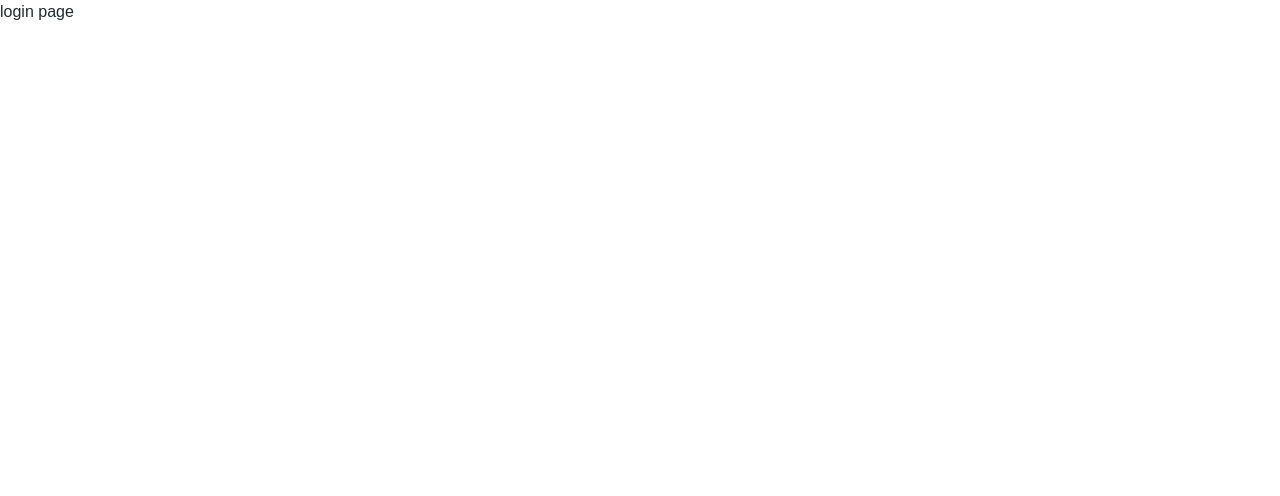
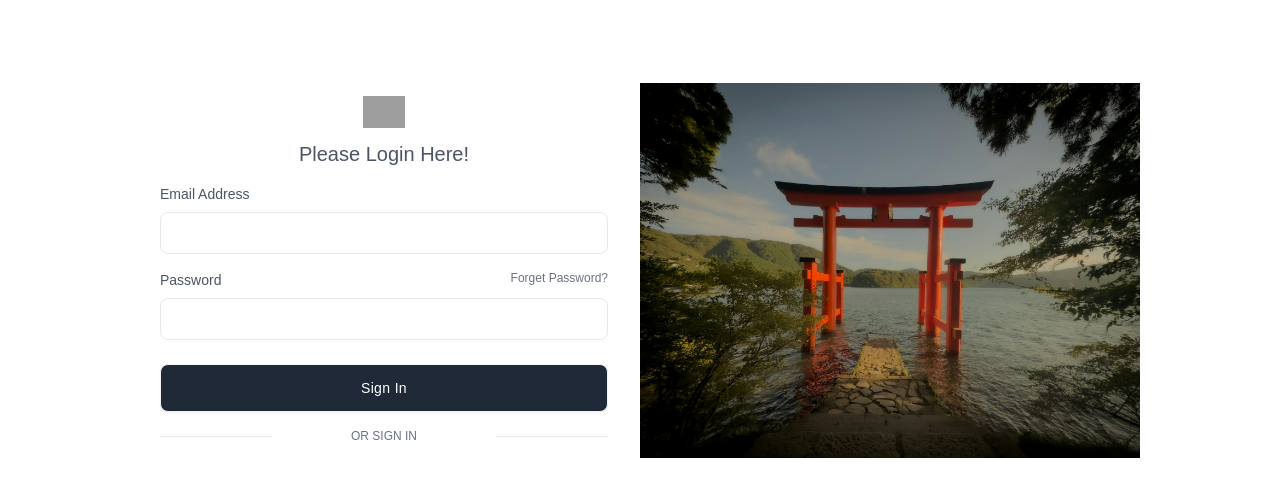
Before and after one commit to afiagithub/simple-signup, a Next.js app: page /login in a window 1280 px wide. Shown: the top 496 px of the page. Built offline with nearby package versions, Linux system fonts and the light colour scheme; grey boxes are pictures that could not be loaded.

Commit message:
designed login page

```diff
--- a/src/app/api/auth/[...nextauth]/options.ts
+++ b/src/app/api/auth/[...nextauth]/options.ts
@@ -2,6 +2,10 @@ import { AuthOptions } from "next-auth";
 import CredentialsProvider from "next-auth/providers/credentials";
 
 export const authOptions: AuthOptions = {
+    session: {
+        strategy: 'jwt',
+        maxAge: 30 * 24 * 60 * 60
+    },
     providers: [
         CredentialsProvider({
             name: "Simple Signup",
--- a/src/app/api/auth/[...nextauth]/route.ts
+++ b/src/app/api/auth/[...nextauth]/route.ts
@@ -2,6 +2,6 @@ import NextAuth from "next-auth"
 // import GitHubProvider from "next-auth/providers/github";
 import {authOptions} from "./options"
 
-const handler =  NextAuth(authOptions)
+const handler = NextAuth(authOptions)
 
 export {handler as GET, handler as POST};
--- a/src/app/login/page.tsx
+++ b/src/app/login/page.tsx
@@ -1,9 +1,56 @@
+"use client"
+import Image from 'next/image'
 import React from 'react'
+import LoginImg from "@/images/tori.jpg"
 
 const Login = () => {
+  const handleSubmit = (event: React.FormEvent<HTMLFormElement>) => {
+    event.preventDefault()
+    console.log("Hello");
+
+  }
   return (
-    <div>
-      login page
+    <div className="flex flex-row-reverse items-center w-full max-w-sm mx-auto overflow-hidden bg-white rounded-lg lg:max-w-5xl mt-16">
+      <div className="hidden lg:block lg:w-1/2 h-full">
+        <Image src={LoginImg} width={500} height={800} alt='Banner' className='h-full' />
+      </div>
+
+      <div className="w-full px-6 py-8 md:px-8 lg:w-1/2">
+        <div className="flex justify-center mx-auto">
+          <Image width={20} height={20} className="w-auto h-7 sm:h-8"
+            src="https://merakiui.com/images/logo.svg" alt="Logo" />
+        </div>
+        <p className="mt-3 text-xl text-center text-gray-600">Please Login Here!</p>
+        <form onSubmit={handleSubmit}>
+          <div className="mt-4">
+            <label className="block mb-2 text-sm font-medium text-gray-600 ">Email Address</label>
+            <input id="LoggingEmailAddress" className="block w-full px-4 py-2 text-gray-700 bg-white border rounded-lg
+                     focus:border-blue-400 focus:ring-opacity-40 dark:focus:border-blue-300 focus:outline-none focus:ring focus:ring-blue-300" type="email" />
+          </div>
+
+          <div className="mt-4">
+            <div className="flex justify-between">
+              <label className="block mb-2 text-sm font-medium text-gray-600 ">Password</label>
+              <a href="#" className="text-xs text-gray-500 hover:underline">Forget Password?</a>
+            </div>
+
+            <input id="loggingPassword" className="block w-full px-4 py-2 text-gray-700 bg-white border rounded-lg  focus:border-blue-400 focus:ring-opacity-40 dark:focus:border-blue-300 focus:outline-none focus:ring focus:ring-blue-300" type="password" />
+          </div>
+
+          <div className="mt-6">
+            <input type='submit' value={'Sign In'}
+            className="btn w-full px-6 py-3 text-sm font-medium tracking-wide text-white capitalize transition-colors duration-300 transform bg-gray-800 rounded-lg hover:bg-gray-700 focus:outline-none focus:ring focus:ring-gray-300 focus:ring-opacity-50"/>
+          </div>
+        </form>
+
+        <div className="flex items-center justify-between mt-4">
+          <span className="w-1/5 border-b dark:border-gray-600 md:w-1/4"></span>
+          <a href="#" className="text-xs text-gray-500 uppercase dark:text-gray-400 hover:underline">
+            or Sign In</a>
+          <span className="w-1/5 border-b dark:border-gray-600 md:w-1/4"></span>
+        </div>
+
+      </div>
     </div>
   )
 }
--- a/src/app/signup/page.tsx
+++ b/src/app/signup/page.tsx
@@ -1,24 +1,28 @@
+"use client"
 import Image from 'next/image'
 import React from 'react'
 import SignupImg from "@/images/tori.jpg"
 
 const Signup = () => {
+    const handleSubmit = (event: React.FormEvent<HTMLFormElement>) => {
+        event.preventDefault()
+        console.log("Hello");
+
+    }
     return (
         <div className="flex items-center w-full max-w-sm mx-auto overflow-hidden bg-white rounded-lg lg:max-w-5xl mt-16">
             <div className="hidden lg:block lg:w-1/2 h-full">
-            <Image src={SignupImg} width={500} height={800} alt='Banner' className='h-full'/>
+                <Image src={SignupImg} width={500} height={800} alt='Banner' className='h-full' />
             </div>
 
             <div className="w-full px-6 py-8 md:px-8 lg:w-1/2">
                 <div className="flex justify-center mx-auto">
                     <Image width={20} height={20} className="w-auto h-7 sm:h-8"
-                    src="https://merakiui.com/images/logo.svg" alt="Logo"/>
+                        src="https://merakiui.com/images/logo.svg" alt="Logo" />
                 </div>
+                <p className="mt-3 text-xl text-center text-gray-600">Welcome, Register Here!</p>
 
-                <p className="mt-3 text-xl text-center text-gray-600">
-                    Welcome, Register Here!
-                </p>
-
+                <form onSubmit={handleSubmit}>
                     <div className="mt-4">
                         <label className="block mb-2 text-sm font-medium text-gray-600 ">Name</label>
                         <input className="block w-full px-4 py-2 text-gray-700 bg-white border rounded-lg
@@ -41,16 +45,15 @@ const Signup = () => {
                     </div>
 
                     <div className="mt-6">
-                    <button className="w-full px-6 py-3 text-sm font-medium tracking-wide text-white capitalize transition-colors duration-300 transform bg-gray-800 rounded-lg hover:bg-gray-700 focus:outline-none focus:ring focus:ring-gray-300 focus:ring-opacity-50">
-                        Sign In
-                    </button>
+                        <input type='submit' value={'Sign Up'}
+                        className="btn w-full px-6 py-3 text-sm font-medium tracking-wide text-white capitalize transition-colors duration-300 transform bg-gray-800 rounded-lg hover:bg-gray-700 focus:outline-none focus:ring focus:ring-gray-300 focus:ring-opacity-50"/>
                     </div>
+                </form>
 
                 <div className="flex items-center justify-between mt-4">
                     <span className="w-1/5 border-b dark:border-gray-600 md:w-1/4"></span>
-
-                    <a href="#" className="text-xs text-gray-500 uppercase dark:text-gray-400 hover:underline">or Sign In</a>
-
+                    <a href="#" className="text-xs text-gray-500 uppercase dark:text-gray-400 hover:underline">
+                        or Sign In</a>
                     <span className="w-1/5 border-b dark:border-gray-600 md:w-1/4"></span>
                 </div>
             </div>
```
Lines whose indentation alone changed are shown as unchanged.
